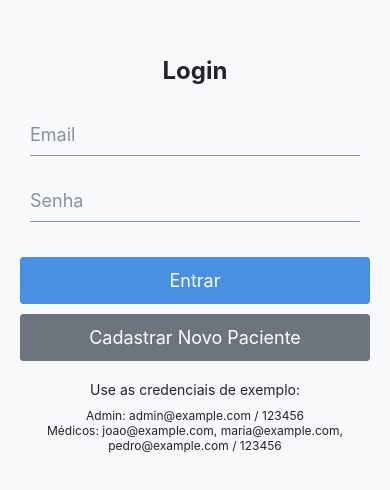
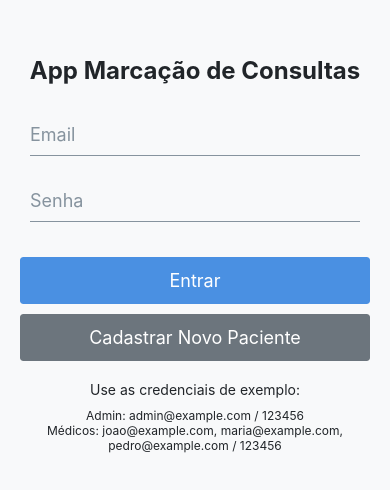
Before and after one commit to hecasan/marcacaoDeConsultasMedicas, a React Native app: screen /Login in a window 390 px wide. Shown: the part 168-658 px from the top of the page. Built offline with nearby package versions, Linux system fonts and the light colour scheme.

Commit message:
atualiza o título da tela de login para "App Marcação de Consultas"

```diff
--- a/src/screens/LoginScreen.tsx
+++ b/src/screens/LoginScreen.tsx
@@ -34,7 +34,7 @@ const LoginScreen: React.FC = () => {
 
   return (
     <Container>
-      <Title>Login</Title>
+      <Title>App Marcação de Consultas</Title>
 
       <Input
         placeholder="Email"
```
